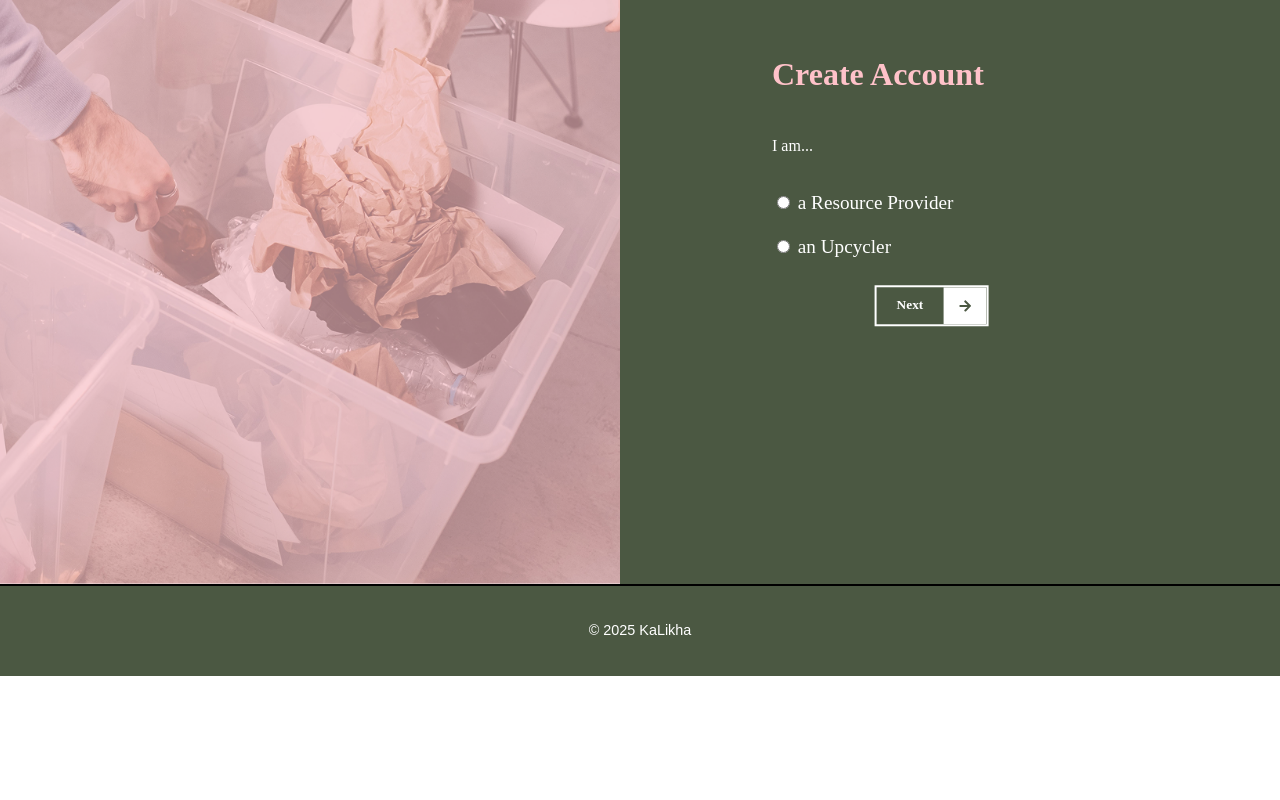
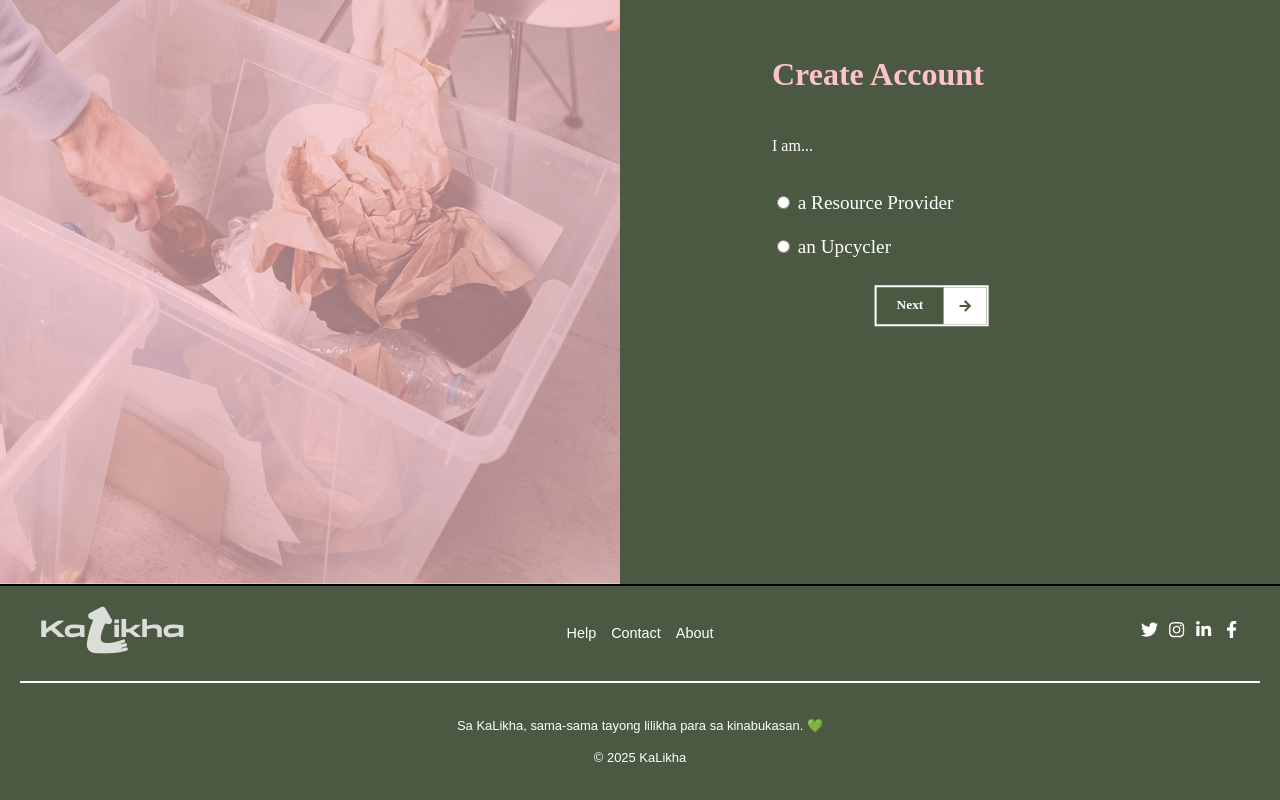
Before and after one commit to perimeterr/team-sumakses-hackfest, a React (Vite) app in the folder kalikha-frontend/: page / in a window 1280 px wide. Shown: the part 1111-1911 px from the top of the page. Before the commit the page ends 1787 px from the top, so only its background shows below. Built offline with nearby package versions, Linux system fonts and the light colour scheme; a web font is replaced by a local one.

Commit message:
updated Footer

```diff
--- a/kalikha-frontend/src/Footer/Footer.jsx
+++ b/kalikha-frontend/src/Footer/Footer.jsx
@@ -1,9 +1,31 @@
 import styles from './Footer.module.css';
+import { FaFacebookF, FaInstagram, FaLinkedinIn, FaTwitter } from 'react-icons/fa';
+import logo from '../assets/desktop header logo.png';
 
 function Footer() {
     return (
         <footer className={styles.footer}>
-            <p>&copy; {new Date().getFullYear()} KaLikha</p>
+            <div className={styles.footerContent}>
+                <div className={styles.logoSection}>
+                    <img src={logo} alt="KaLikha Logo" className={styles.logo} />
+                </div>
+                <div className={styles.linksSection}>
+                    <a href="#" onClick={(e) => e.preventDefault()}>Help</a>
+                    <a href="#" onClick={(e) => e.preventDefault()}>Contact</a>
+                    <a href="#" onClick={(e) => e.preventDefault()}>About</a>
+                </div>
+                <div className={styles.socialSection}>
+                    <a href="#" onClick={(e) => e.preventDefault()} aria-label="Twitter"><FaTwitter /></a>
+                    <a href="#" onClick={(e) => e.preventDefault()} aria-label="Instagram"><FaInstagram /></a>
+                    <a href="#" onClick={(e) => e.preventDefault()} aria-label="LinkedIn"><FaLinkedinIn /></a>
+                    <a href="#" onClick={(e) => e.preventDefault()} aria-label="Facebook"><FaFacebookF /></a>
+                </div>
+            </div>
+            <div className={styles.horizontalBar}></div>
+            <div className={styles.footerBottom}>
+                <p>Sa KaLikha, sama-sama tayong lilikha para sa kinabukasan. <span className={styles.greenHeart}>💚</span></p>
+                <p>&copy; {new Date().getFullYear()} KaLikha</p>
+            </div>
         </footer>
     );
 }
--- a/kalikha-frontend/src/Footer/Footer.module.css
+++ b/kalikha-frontend/src/Footer/Footer.module.css
@@ -1,8 +1,77 @@
 .footer {
-    text-align: center;
-    padding: 20px;
+    display: flex;
+    flex-direction: column;
+    align-items: center;
+    justify-content: center;
     background-color: #4B5842;
     color: #ffffff;
+    padding: 20px;
     font-size: 0.9em;
     border-top: 2px solid #000000;
 }
+
+.footerContent {
+    display: flex;
+    justify-content: space-between;
+    align-items: center;
+    width: 100%;
+    max-width: 1200px;
+    margin-bottom: 10px;
+}
+
+.logoSection {
+    flex: 1;
+    text-align: left;
+}
+
+.logo {
+    font-size: 1.5em;
+    font-weight: bold;
+}
+
+.linksSection {
+    flex: 2;
+    display: flex;
+    justify-content: center;
+    gap: 15px;
+}
+
+.linksSection a {
+    color: #ffffff;
+    text-decoration: none;
+    font-size: 1em;
+}
+
+.linksSection a:hover {
+    text-decoration: underline;
+}
+
+.socialSection {
+    flex: 1;
+    display: flex;
+    justify-content: flex-end;
+    gap: 10px;
+}
+
+.socialSection a {
+    color: #ffffff;
+    font-size: 1.2em;
+    text-decoration: none;
+}
+
+.footerBottom {
+    text-align: center;
+    font-size: 0.9em;
+    margin-top: 10px;
+}
+
+.greenHeart {
+    color: #D9E8B0;
+}
+
+.horizontalBar {
+    width: 100%;
+    height: 2px;
+    background-color: #ffffff;
+    margin: 10px 0;
+}
```
